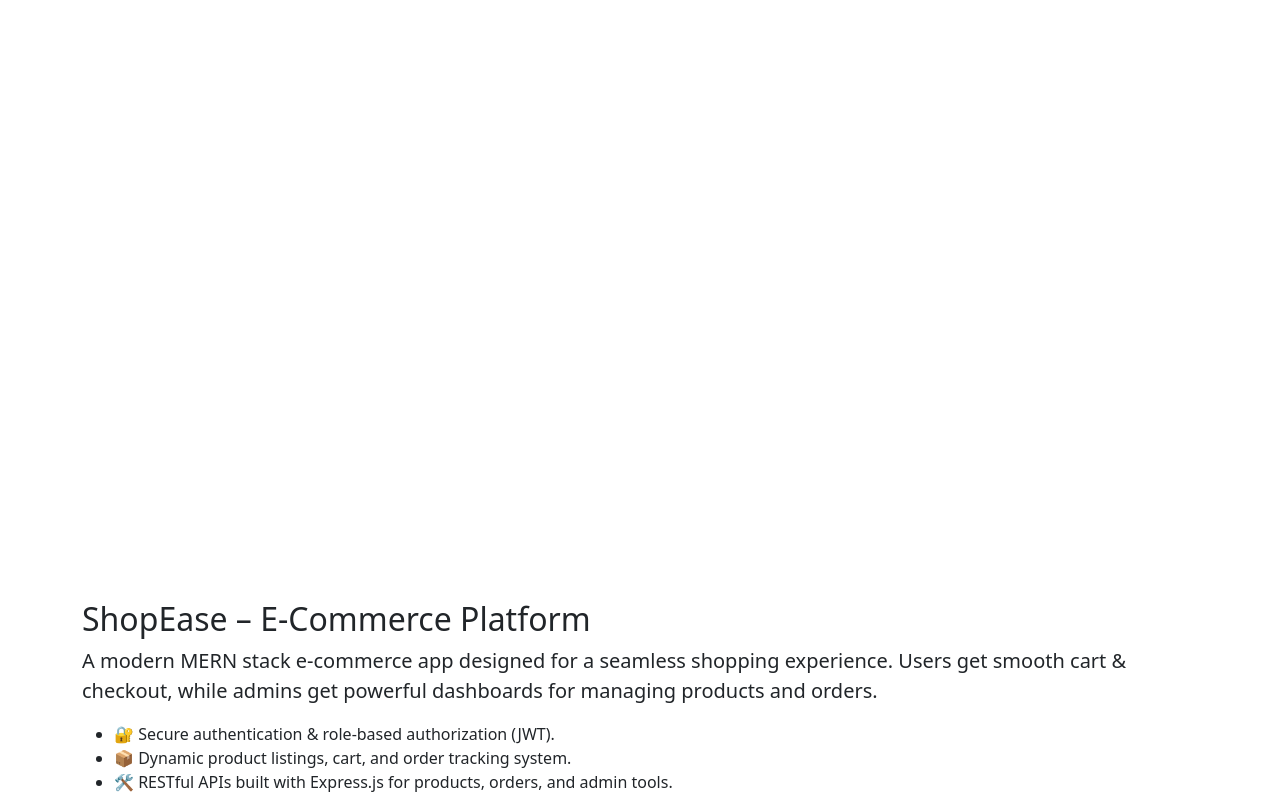
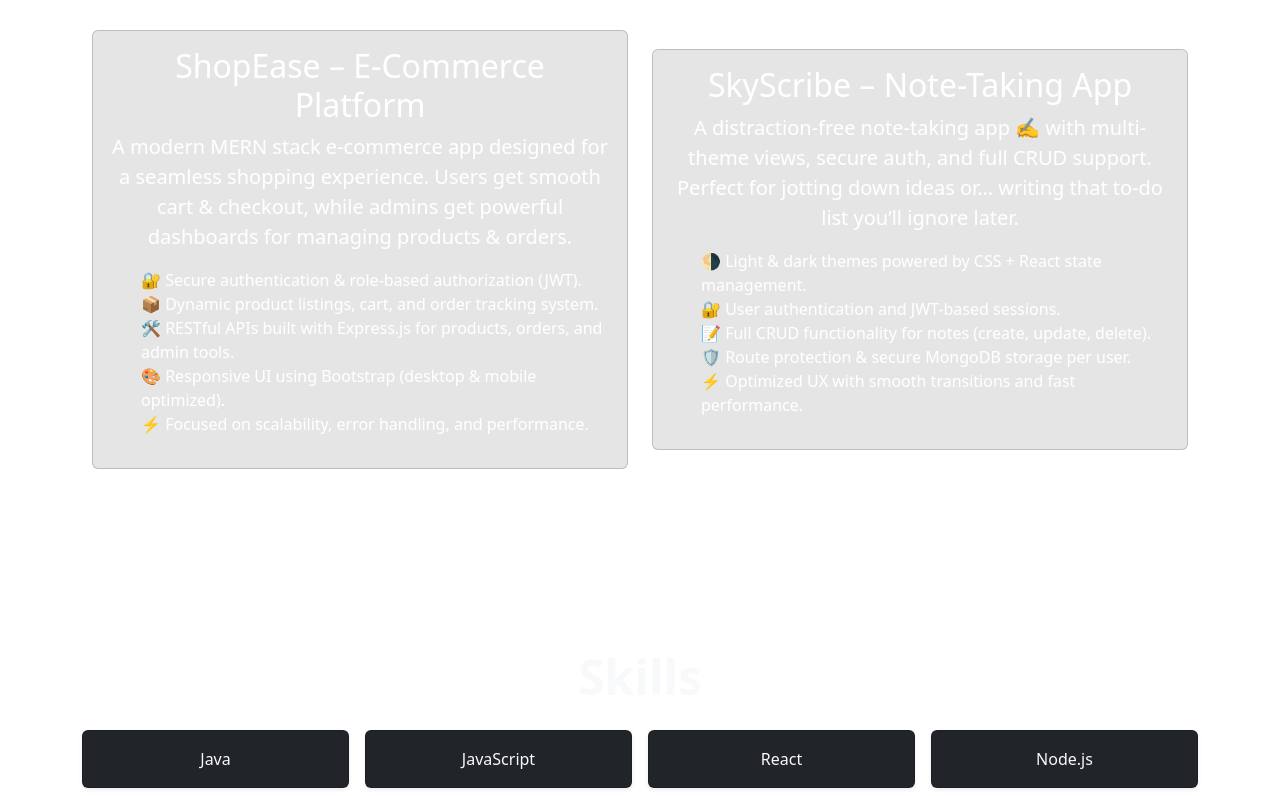
Before and after one commit to titan2309/portfolio, a React (Vite) app in the folder frontend/: page / in a window 1280 px wide. Shown: the part 1800-2596 px from the top of the page. Built offline with nearby package versions, Linux system fonts and the light colour scheme.

Commit message:
feat: enhance About and Projects components with improved layout and styling; update CSS for better responsiveness and visual appeal

```diff
--- a/frontend/src/components/About.tsx
+++ b/frontend/src/components/About.tsx
@@ -5,16 +5,18 @@ const About: React.FC = () => {
   return (
     <>
       <div className="div-about container">
-        <div className="about-row">
+        <div className="row about-row">
           <div className="about-head">
             <h1 className="about-heading display-4">About Me</h1>
             <br />
+            <div className="col-md-6">
               <p className="lead about-lead-text">
-              Hey, I’m <span className="about-strong-text">Hardik Rathore</span>{" "}
-              — a Full-Stack Developer who turns{" "}
+                Hey, I’m{" "}
+                <span className="about-strong-text">Hardik Rathore</span> — a
+                Full-Stack Developer who turns{" "}
                 <span className="about-strong-text">coffee into code </span>
-              and random ideas into apps that actually work (most of the time).
-              I live in the world of{" "}
+                and random ideas into apps that actually work (most of the
+                time). I live in the world of{" "}
                 <span className="about-strong-text">Java</span> and the
                 <span className="about-strong-text"> MERN stack</span>, building
                 things that are secure, fast, and hopefully a little fun to use.
@@ -24,7 +26,7 @@ const About: React.FC = () => {
                 I’ve shipped projects ranging from{" "}
                 <span className="about-strong-text">E-Commerce platforms</span>{" "}
                 that keep carts full, to{" "}
-              <span className="about-strong-text">productivity apps</span>
+                <span className="about-strong-text">productivity apps </span>
                 that (ironically) I use to procrastinate. I thrive at the
                 crossroads of{" "}
                 <span className="about-strong-text">user experience</span>,
@@ -44,9 +46,13 @@ const About: React.FC = () => {
               <p className="lead about-lead-text">
                 Outside of code, you’ll probably find me{" "}
                 <span className="about-strong-text">gaming</span>,
-              <span className="about-strong-text">lifting weights</span>, or
+                <span className="about-strong-text"> lifting weights</span>, or
                 plotting how to debug life itself. 🚀
               </p>
+            </div>
+            <div className="col-md-6">
+
+            </div>
           </div>
         </div>
       </div>
--- a/frontend/src/components/Projects.tsx
+++ b/frontend/src/components/Projects.tsx
@@ -8,51 +8,76 @@ const Projects: React.FC = () => {
       <div className="projects-head">
         <h1 className="projects-heading display-4">Projects</h1>
       </div>
-      <div className="project-cards">
+      <br />
+      <div className="row project-row">
+        <div className="col-md-6">
           <div className="project-1">
-          <h2 className="project-title">ShopEase – E-Commerce Platform</h2>
-          <p className="lead project-text">
+            <div className="card project-card">
+              <div className="card-body ">
+                <h2 className="project-title">
+                  ShopEase – E-Commerce Platform
+                </h2>
+                <p className="lead project-title-text">
                   A modern <span className="project-strong">MERN stack</span>{" "}
-            e-commerce app designed for a seamless shopping experience. Users
-            get smooth cart & checkout, while admins get powerful dashboards for
-            managing products and orders.
-          </p>
-          <ul className="project-bullets">
-            <li>🔐 Secure authentication & role-based authorization (JWT).</li>
-            <li>
-              📦 Dynamic product listings, cart, and order tracking system.
-            </li>
-            <li>
-              🛠️ RESTful APIs built with Express.js for products, orders, and
-              admin tools.
-            </li>
-            <li>
-              🎨 Responsive UI using Bootstrap (desktop & mobile optimized).
-            </li>
-            <li>⚡ Focused on scalability, error handling, and performance.</li>
-          </ul>
-        </div>
-
-        <div className="project-2">
-          <h2 className="project-title">SkyScribe – Note-Taking App</h2>
-          <p className="lead project-text">
-            A distraction-free note-taking app ✍️ with multi-theme views, secure
-            auth, and full CRUD support. Perfect for jotting down ideas or…
-            writing that to-do list you’ll ignore later.
+                  e-commerce app designed for a seamless shopping experience.
+                  Users get smooth cart & checkout, while admins get powerful
+                  dashboards for managing products & orders.
                 </p>
                 <ul className="project-bullets">
                   <li>
-              🌗 Light & dark themes powered by CSS + React state management.
+                    🔐 Secure authentication & role-based authorization (JWT).
+                  </li>
+                  <li>
+                    📦 Dynamic product listings, cart, and order tracking
+                    system.
+                  </li>
+                  <li>
+                    🛠️ RESTful APIs built with Express.js for products, orders,
+                    and admin tools.
+                  </li>
+                  <li>
+                    🎨 Responsive UI using Bootstrap (desktop & mobile
+                    optimized).
+                  </li>
+                  <li>
+                    ⚡ Focused on scalability, error handling, and performance.
+                  </li>
+                </ul>
+              </div>
+            </div>
+          </div>
+        </div>
+        <div className="col-md-6">
+          <div className="project-2">
+            <div className="card project-card">
+              <div className="card-body">
+                <h2 className="project-title">SkyScribe – Note-Taking App</h2>
+                <p className="lead project-title-text">
+                  A distraction-free note-taking app ✍️ with multi-theme views,
+                  secure auth, and full CRUD support. Perfect for jotting down
+                  ideas or… writing that to-do list you’ll ignore later.
+                </p>
+                <ul className="project-bullets">
+                  <li>
+                    🌗 Light & dark themes powered by CSS + React state
+                    management.
                   </li>
                   <li>🔐 User authentication and JWT-based sessions.</li>
                   <li>
-              📝 Full CRUD functionality for notes (create, update, delete).
+                    📝 Full CRUD functionality for notes (create, update,
+                    delete).
                   </li>
-            <li>🛡️ Route protection & secure MongoDB storage per user.</li>
                   <li>
-              ⚡ Optimized UX with smooth transitions and fast performance.
+                    🛡️ Route protection & secure MongoDB storage per user.
+                  </li>
+                  <li>
+                    ⚡ Optimized UX with smooth transitions and fast
+                    performance.
                   </li>
                 </ul>
+              </div>
+            </div>
+          </div>
         </div>
       </div>
     </div>
--- a/frontend/src/css/About.css
+++ b/frontend/src/css/About.css
@@ -13,7 +13,7 @@
 }
 
 .about-head {
-  text-align: center;
+  /* text-align: center; */
 }
 
 .about-heading {
--- a/frontend/src/css/Navbar.css
+++ b/frontend/src/css/Navbar.css
@@ -40,12 +40,6 @@
   }
 }
 
-.nav-link.active {
-  color: var(--light) !important;
-  font-weight: bold;
-  border-bottom: 2px solid var(--secondary);
-}
-
 .nav-item {
   padding: 8px 2px;
 }
--- a/frontend/src/css/Projects.css
+++ b/frontend/src/css/Projects.css
@@ -5,15 +5,14 @@
   align-items: center;
 }
 
-.projects-div {
-
+.div-projects {
+  display: flex;
+  height: 100vh;
+  flex-direction: column;
+  justify-content: center;
 }
 
 .projects-head {
-  height: 100vh;
-  display: flex;
-  flex-direction: column;
-  justify-content: center;
   text-align: center;
 }
 
@@ -21,3 +20,28 @@
   font-weight: 600 !important;
   color: var(--text) !important;
 }
+
+.project-row {
+  padding: 10px;
+  justify-content: center;
+  align-items: center;
+}
+
+.project-card {
+  background-color: rgba(0, 0, 0, 0.1) !important;
+}
+
+.project-title {
+  text-align: center;
+  color: var(--text) !important;
+}
+
+.project-title-text {
+  text-align: center;
+  color: var(--text);
+}
+
+.project-bullets {
+  list-style: none;
+  color: var(--text);
+}
```
Lines whose indentation alone changed are shown as unchanged.
